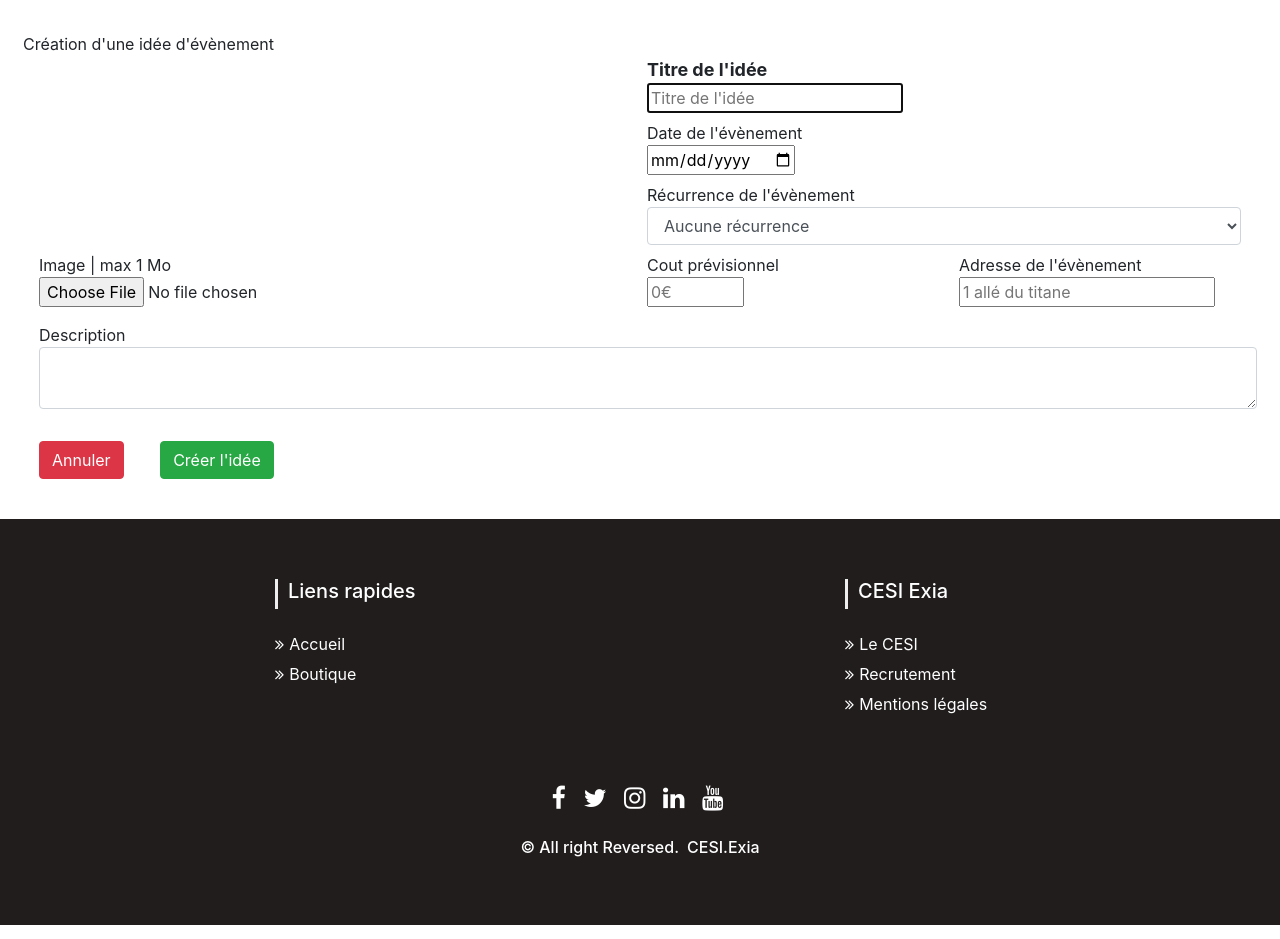
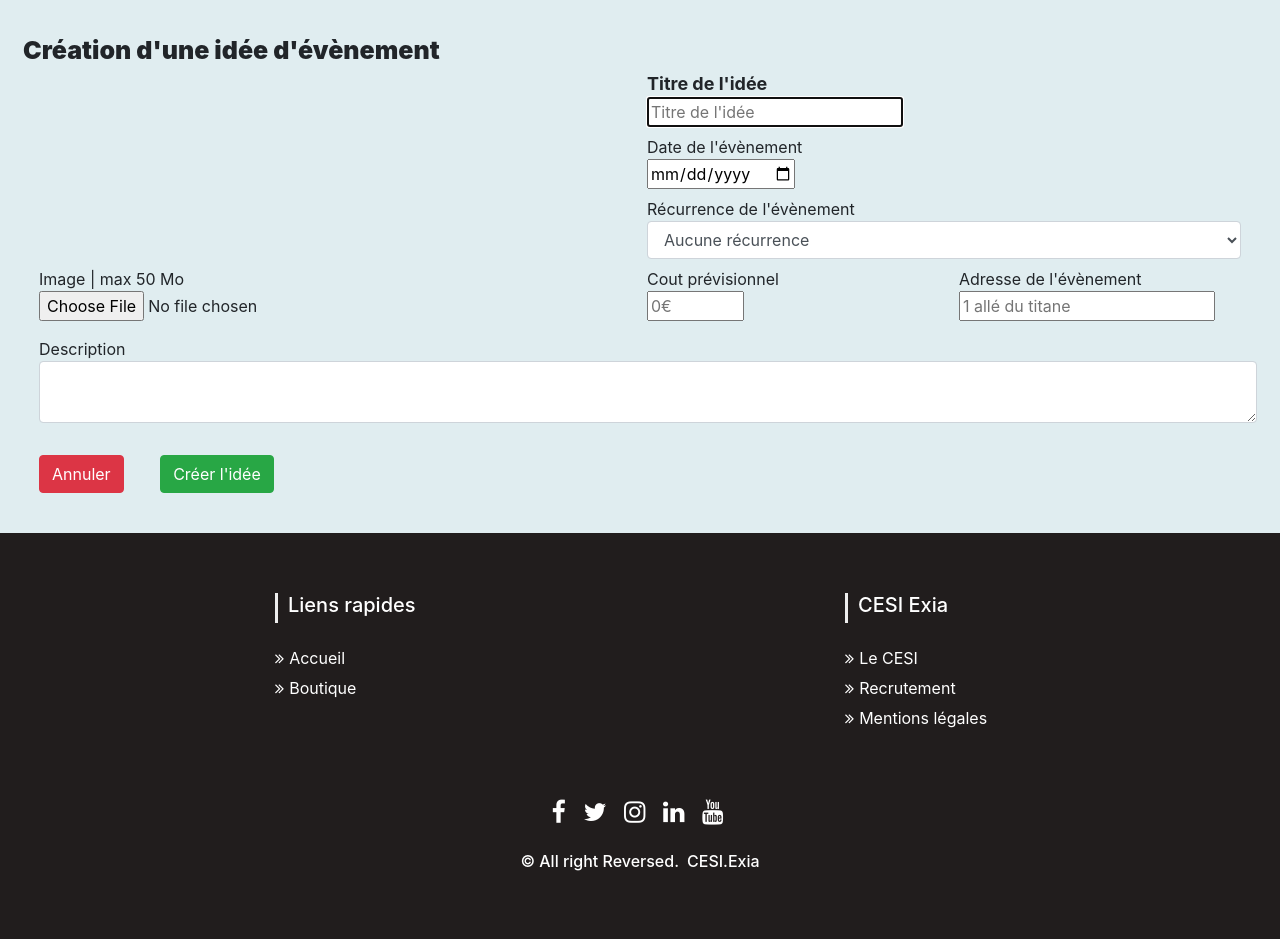
Before and after one commit to Euxiniar/Student-Union-Website-CESI-Engineering-1, a PHP site: page /website/idea_box/AddIdea.php in a window 1280 px wide. Shown: the part 76-1015 px from the top of the page. Run offline with PHP 8.4, Linux system fonts and the light colour scheme; some libraries are stand-ins or nearby versions.

Commit message:
edit event image marche pas tout le temps

```diff
--- a/website/idea_box/AddIdea.php
+++ b/website/idea_box/AddIdea.php
@@ -4,7 +4,7 @@
 
 </head>
 
-<body>
+<body class="common-background-blue">
 <?php
 $PAGE = 'AddIdea';
 include("../common/header.php"); ?>
@@ -14,7 +14,7 @@ include("../common/header.php"); ?>
     <form class="container-fluid" method="post"  autocomplete="on" enctype="multipart/form-data">
         <div class="row">
             <div class="col-md-12"> <!--Titre-->
-                <t2> Création d'une idée d'évènement</t2>
+                <span class="common-t2"> Création d'une idée d'évènement</span>
             </div>
         </div>
         <div class="row">
@@ -37,7 +37,7 @@ include("../common/header.php"); ?>
         </div>
         <div class="row">
             <div class="col-md-6"> <!--Choisir un fichier-->
-                <t3 class ="pl-3 ">Image | max 1 Mo </t3><br/>
+                <t3 class ="pl-3 ">Image | max 50 Mo </t3><br/>
                 <input type="hidden" name="MAX_FILE_SIZE" value="1048576" /> <!--Mac 1Mo-->
                 <input id="filebutton" name="filebutton" class="input-file pl-3" type="file" required="required" accept="image/png, image/jpeg, image/jpg, image/gif"  >
             </div> <!--Choisir un fichier-->
--- a/website/idea_box/editIdea.php
+++ b/website/idea_box/editIdea.php
@@ -45,7 +45,7 @@ if (isset($_POST['id'])) {
             </div>
             <div class="row">
                 <div class="col-md-6"> <!--Choisir un fichier-->
-                    <t3 class ="pl-3 ">Image | max 1 Mo </t3><br/>
+                    <t3 class ="pl-3 ">Image | max 50 Mo </t3><br/>
                     <input type="hidden" name="MAX_FILE_SIZE" value="1048576" /> <!--Mac 1Mo-->
                     <input id="filebutton" name="filebutton" class="input-file pl-3" type="file" value ="<?php echo $datasEvenement['URL_photo']; ?>" accept="image/png, image/jpeg, image/jpg, image/gif"  >
                 </div> <!--Choisir un fichier-->
--- a/website/scripts/createEvent.php
+++ b/website/scripts/createEvent.php
@@ -10,7 +10,7 @@ $erreur = 'pas derreur';
 if ($_FILES['filebutton']['error'] > 0)
     $erreur = "Erreur lors du transfert". '<br>';
 /*echo $erreur;*/
-if ($_FILES['filebutton']['size'] > 1048576) /*1Mo*/
+if ($_FILES['filebutton']['size'] > 52428800) /*50Mo*/
     $erreur = "Le fichier est trop gros". '<br>';
 /*echo $erreur;*/
 
--- a/website/scripts/editEvent.php
+++ b/website/scripts/editEvent.php
@@ -9,7 +9,7 @@ $erreur = 'pas derreur';
 if ($_FILES['filebutton']['error'] > 0)
     $erreur = "Erreur lors du transfert". '<br>';
 /*echo $erreur;*/
-if ($_FILES['filebutton']['size'] > 1048576) /*1Mo*/
+if ($_FILES['filebutton']['size'] > 52428800) /*50Mo*/
     $erreur = "Le fichier est trop gros". '<br>';
 /*echo $erreur;*/
 
@@ -95,6 +95,7 @@ if ($erreur = 'pas derreur') {
 
 /*    echo $query;*/
 /*    echo 'effectué';*/
+/*    echo $erreur;*/
     $local_bdd->query($query);
 }
 else {
```
Also changed, not shown: website/assets/img/couvertures/13-2019-01-24-16-46-49-sprite.png (deleted), website/assets/img/couvertures/13-2019-01-24-17-25-51-sprite.png (deleted), website/assets/img/couvertures/13-2019-01-24-17-31-38-Anatole.jpg (renamed from website/assets/img/couvertures/Anatole.jpg), website/assets/img/couvertures/5-2019-01-23-sprite.png (deleted), website/assets/img/couvertures/5-2019-01-24-11-51-02-sprite.png (deleted), website/assets/img/couvertures/5-2019-01-24-13-35-13-sprite.png (deleted), website/assets/img/couvertures/5-2019-01-24-13-37-55-sprite.png (deleted), website/assets/img/couvertures/5-2019-01-24-13-38-24-sprite.png (deleted), website/assets/img/couvertures/5-2019-01-24-sprite.png (deleted), website/assets/img/couvertures/Charles.png (deleted).
